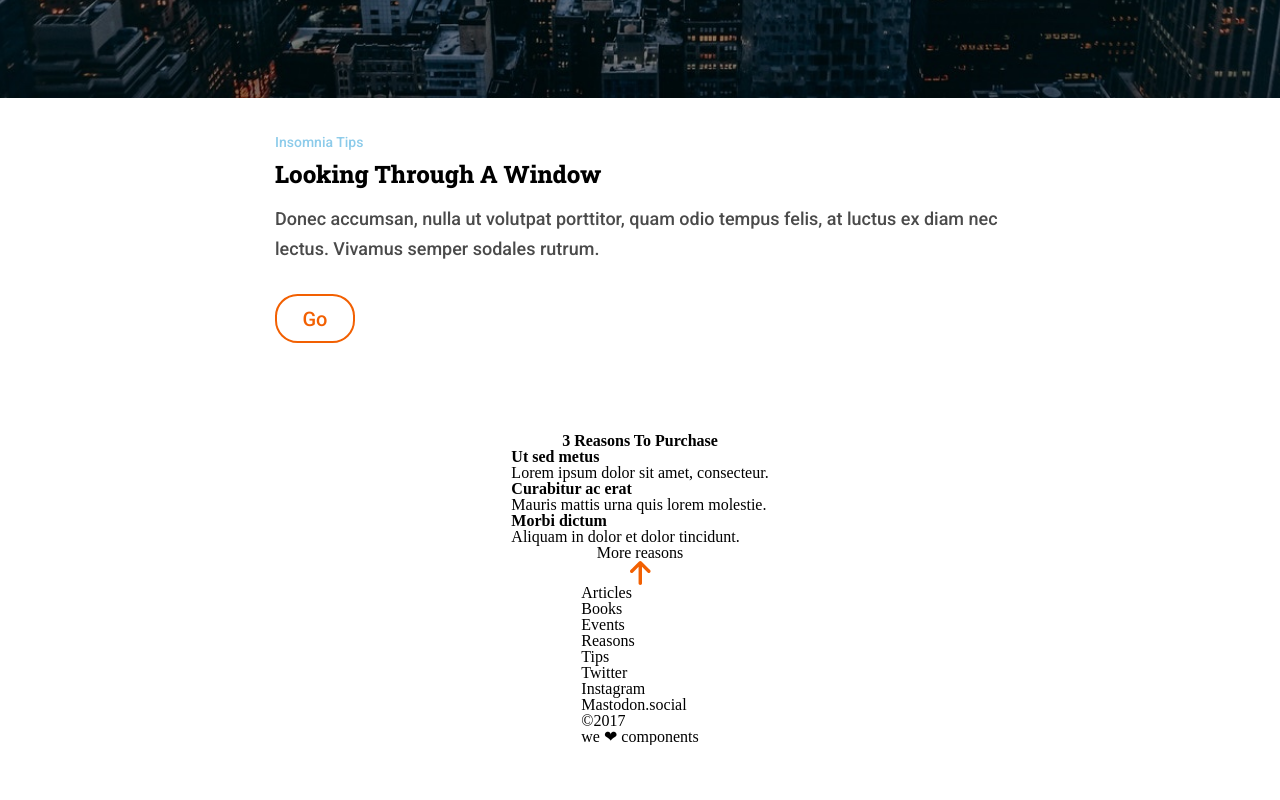
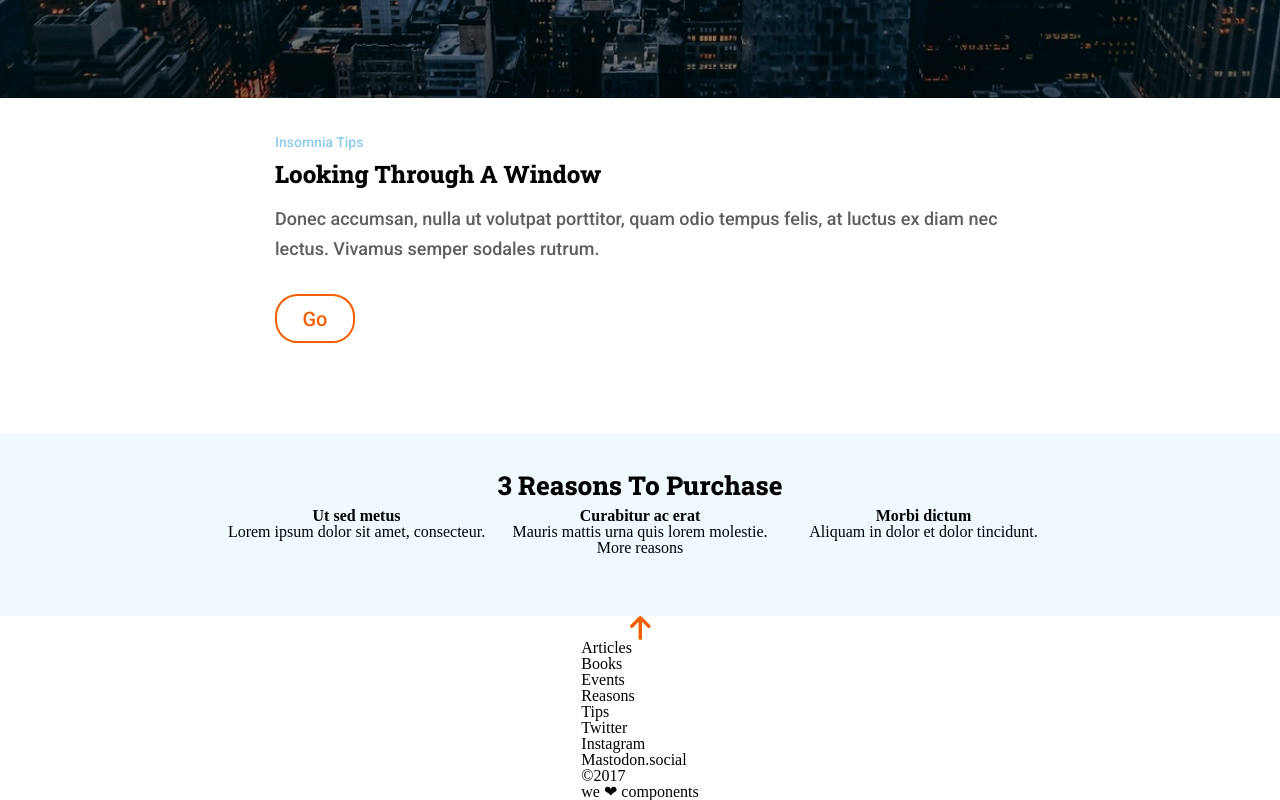
Before and after one commit to kathimansilla/Anonymous-Proxy, a website: page src/html/index.html in a window 1280 px wide. Shown: the part 702-1502 px from the top of the page. Before the commit the page ends 1447 px from the top, so only its background shows below. Drawn offline with nearby package versions, Linux system fonts and the light colour scheme; files that its build step writes are made by us from their sources; files whose address does not match are found by name.

Commit message:
section2 grid

```diff
--- a/src/html/partials/section2.html
+++ b/src/html/partials/section2.html
@@ -1,5 +1,4 @@
 <section class="section2">
-  <div class="columnaCentral">
   <h2 class="section2__title">3 Reasons To Purchase</h2>
   <div class="section2__articles">
     <article class="postSection2">
@@ -18,5 +17,4 @@
   <div class="section2__button">
     <p>More reasons</p>
   </div>
-  </div>
 </section>
--- a/src/scss/layout/_section1.scss
+++ b/src/scss/layout/_section1.scss
@@ -25,7 +25,7 @@
         font-size: 1.125rem;
         font-weight: 500;
         line-height: 1.67;
-        color: #4a4a4a;
+        color: #5f5e5e;
     }
     &--button {
         border: 2px solid $colorButton_Heart;
--- a/src/scss/layout/_section2.scss
+++ b/src/scss/layout/_section2.scss
@@ -0,0 +1,24 @@
+.section2 {
+    background-color: #eff9ff;
+    padding: 30px 0 60px;
+    text-align: center;
+    &__title {
+        font-family: $fontPpal;
+        font-size: 1.625rem;
+        font-weight: 800;
+        line-height: 1.73;
+    }
+    &__articles {
+        display: inline-grid;
+        grid-template-rows: repeat(3, 1fr);
+        grid-gap: 45px;
+    }
+
+        @media screen and (min-width: 768px) {
+            &__articles {
+                grid-template-columns: repeat(3, 1fr);
+                grid-template-rows: 1fr;
+                grid-gap: 26.2px;
+            }
+        }
+}
```
Lines whose indentation alone changed are shown as unchanged.
